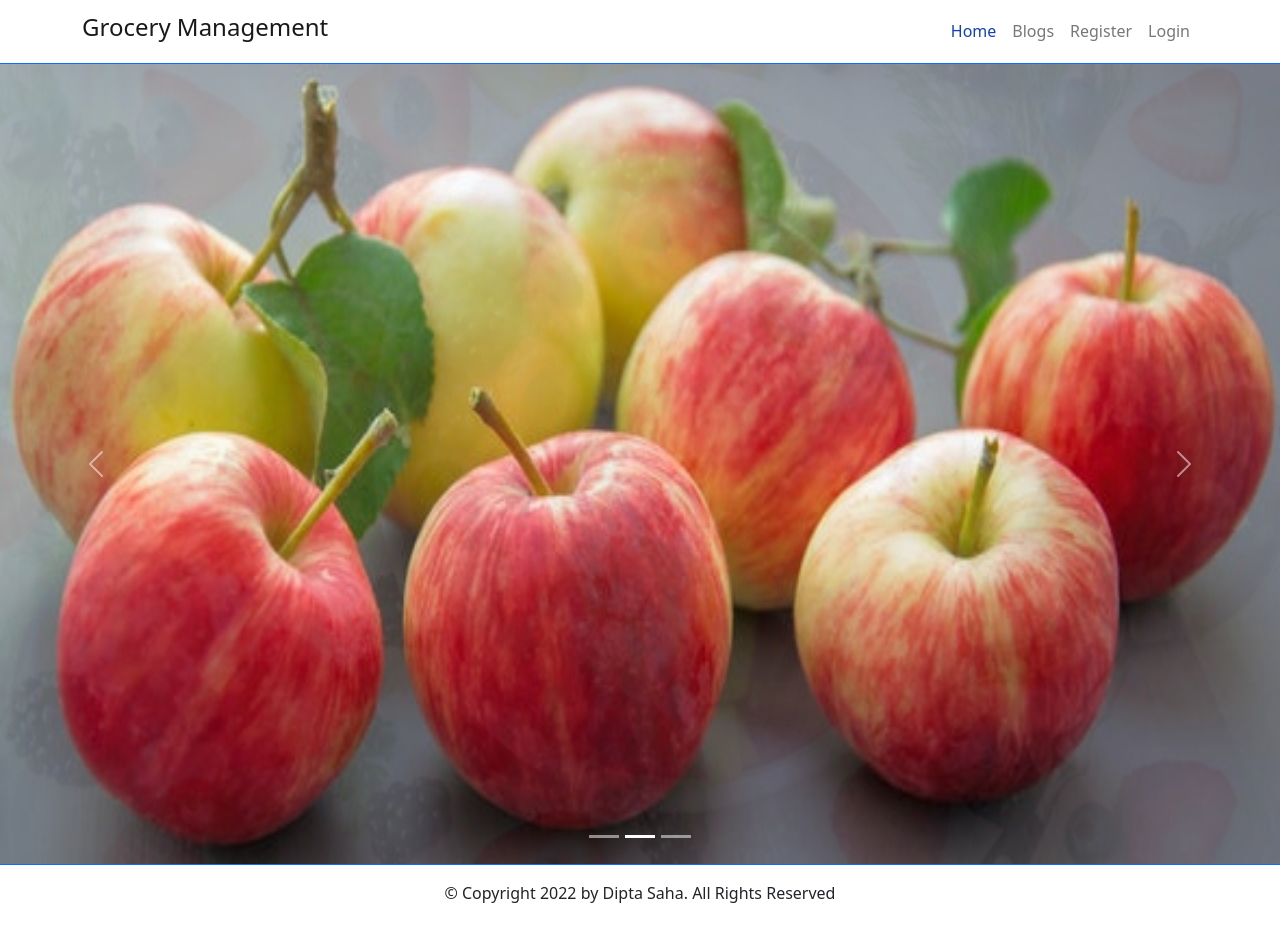
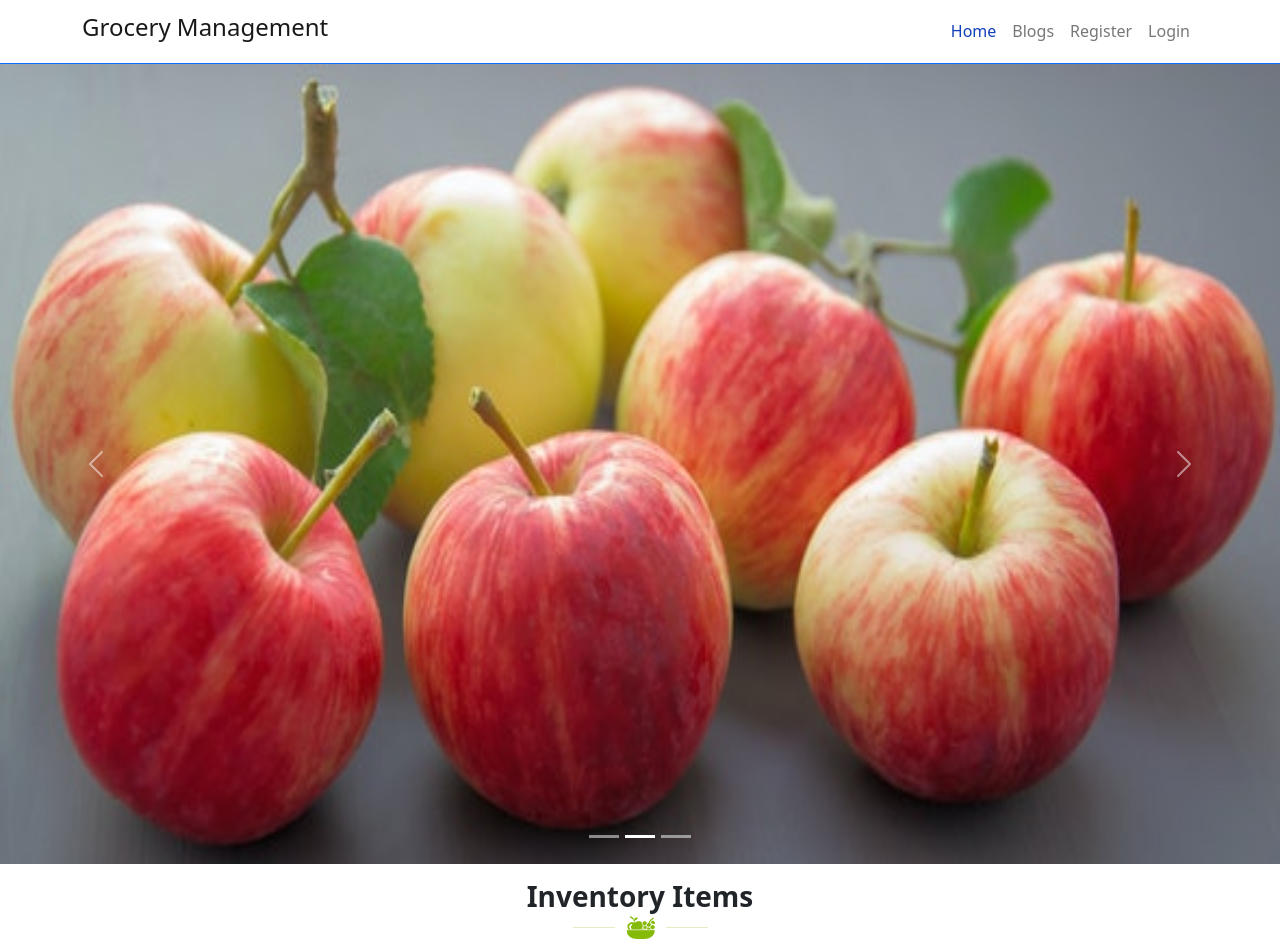
Before and after one commit to diptasahacse/warehouse-management-client-side, a React (Create React App) app: page / in a window 1280 px wide. Shown: the top 952 px of the page. Before the commit the page ends 921 px from the top, so only its background shows below. Built offline with nearby package versions, Linux system fonts and the light colour scheme; no server answers.

Commit message:
load all products using custom hooks

```diff
--- a/src/Pages/Home/InventoryItems/InventoryItems.js
+++ b/src/Pages/Home/InventoryItems/InventoryItems.js
@@ -1,10 +1,19 @@
 import React from 'react';
+import { Container } from 'react-bootstrap';
+import afterLogo from '../../../images/logos/afterlogo.png'
 
 const InventoryItems = () => {
     return (
-        <div>
+        <Container className='py-3'>
+            <div className='text-center'>
+                <h3 className='fw-bold m-0'>Inventory Items</h3>
+                <img src={afterLogo} alt="logo" />
+            </div>
+            <div>
 
-        </div>
+            </div>
+
+        </Container>
     );
 };
 
--- a/src/Pages/ManageInventory/ManageInventory.js
+++ b/src/Pages/ManageInventory/ManageInventory.js
@@ -1,14 +1,10 @@
 import React, { createContext, useEffect, useState } from 'react';
 import { Container, Table } from 'react-bootstrap';
+import useProducts from '../../hooks/useProducts';
 import ManageInventoryTableRow from './ManageInventoryTableRow/ManageInventoryTableRow';
 
 const ManageInventory = () => {
-    const [allProducts, setAllProducts] = useState([]);
-    useEffect(() => {
-        fetch(`http://localhost:5000/products`)
-            .then(res => res.json())
-            .then(data => setAllProducts(data))
-    }, [])
+    const [allProducts, setAllProducts] = useProducts();
     const deleteProductHandler =(id) =>{
         // console.log(id)
         const deleteStatus = window.confirm('Are you sure want to delete this item..?')
--- /dev/null
+++ b/src/hooks/useProducts.js
@@ -0,0 +1,14 @@
+import { useEffect, useState } from "react";
+
+const useProducts = () => {
+    const [allProducts, setAllProducts] = useState([]);
+    useEffect(() => {
+        fetch(`http://localhost:5000/products`)
+            .then(res => res.json())
+            .then(data => setAllProducts(data))
+    }, [])
+
+    return [allProducts, setAllProducts];
+
+}
+export default useProducts;
```
Also changed, not shown: src/hooks/useQuantity.js (deleted, +0 -8 lines), src/images/logos/afterlogo.png (added).
